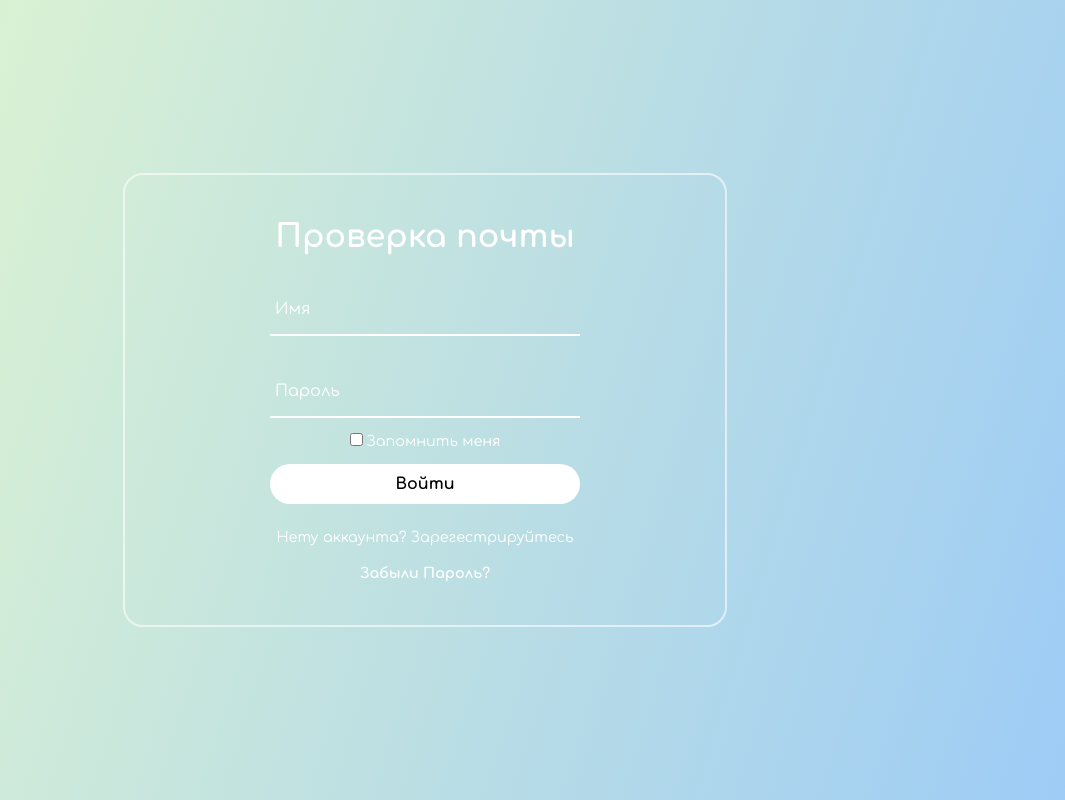
After one commit to Rytar33/Fool-game, a PHP site: page /War-Card-Game-main/reg-check-final.php in a window 1280 px wide. The commit adds this page. Shown: the whole page, without its empty margins (215-1280 px from the left). Run offline with PHP 8.4, Linux system fonts and the light colour scheme.

Commit message:
Add files via upload

```diff
--- /dev/null
+++ b/War-Card-Game-main/reg-check-final.php
@@ -0,0 +1,42 @@
+<!DOCTYPE html>
+<html lang="en">
+<head>
+   <meta charset="UTF-8">
+   <meta http-equiv="X-UA-Compatible" content="IE=edge">
+   <meta name="viewport" content="width=device-width, initial-scale=1.0">
+   <title>Document</title>
+   <link rel="stylesheet" href="style/login.css">
+</head>
+<body>
+<div class="wrapper">
+      <div class="form-box" style="width: 600px;">
+         <div class="form-value">
+            <form action="" method="get">
+               <h2>Проверка почты</h2>
+               <div class="input-box">
+                  <div class="check"></div>
+                  <ion-icon name="person"></ion-icon>
+                  <input type="text" name="username" required>
+                  <label for="">Имя</label>
+               </div>
+               <div class="input-box">
+                  <ion-icon name="lock-closed"></ion-icon>
+                  <input type="password" name="pass" required>
+                  <label for="">Пароль</label>
+               </div>
+               <div class="remember">
+                  <label for=""><input type="checkbox" name="rememberUser">Запомнить меня</label>
+               </div>
+               <button type="submit"><span>Войти</span></button>
+               <div class="register">
+                  <p>Нету аккаунта? <span>Зарегестрируйтесь</span></p>
+               </div>
+               <div class="forget">
+                  <a href="#">Забыли Пароль?</a>
+               </div>
+            </form>
+         </div>
+      </div>
+</div>
+</body>
+</html>
```
Also changed, not shown: War-Card-Game-main/index.php (+12 -13 lines).
